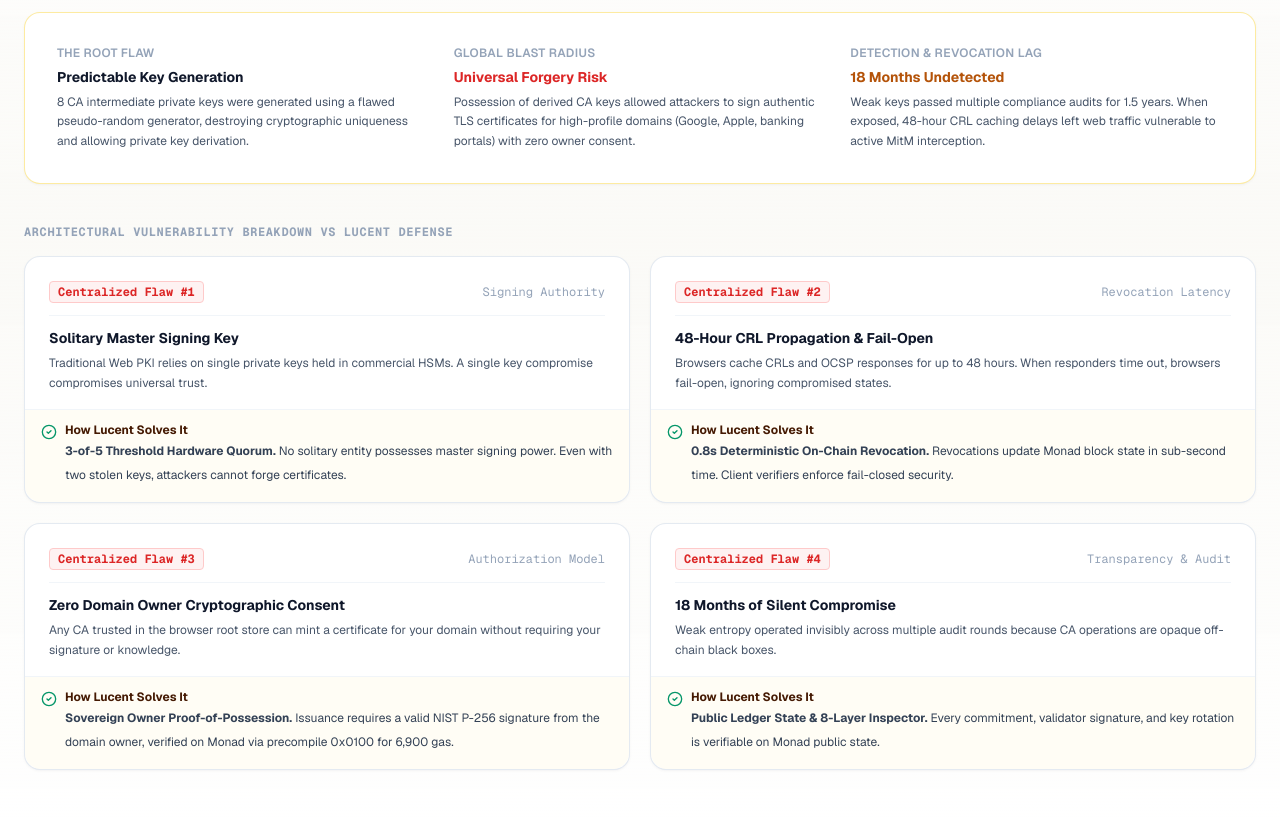
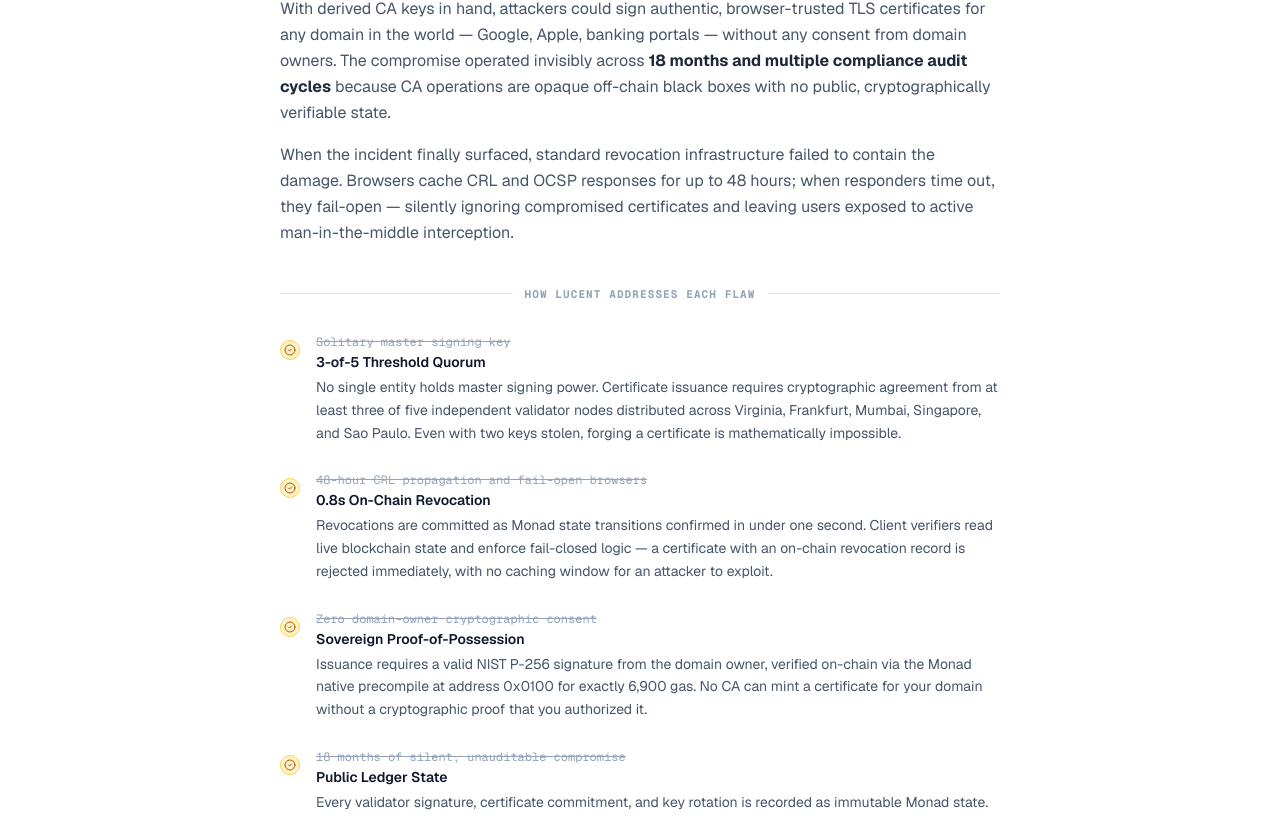
Before and after one commit to NVN404/Lucent, a React (Vite) app in the folder frontend/: page / in a window 1280 px wide. Shown: the part 1080-1898 px from the top of the page. Built offline with nearby package versions, Linux system fonts and the light colour scheme.

Commit message:
style(landing): rewrite incident section as clean prose layout

```diff
--- a/frontend/src/App.jsx
+++ b/frontend/src/App.jsx
@@ -635,7 +635,7 @@ export default function App() {
                         />
                         <div>
                           <div className="font-semibold text-slate-800 text-[11px]">{v.region}</div>
-                          <div className="text-[10px] text-slate-400">Port {v.port} · {v.latency}</div>
+                          <div className="text-[10px] text-slate-400">Port {v.port} | {v.latency}</div>
                         </div>
                       </div>
 
--- a/frontend/src/LandingPage.jsx
+++ b/frontend/src/LandingPage.jsx
@@ -204,7 +204,7 @@ export default function LandingPage({ onLaunchConsole }) {
                       </div>
                       <div>
                         <div className="text-xs font-semibold text-slate-900">EIP-7951 Precompile</div>
-                        <div className="text-[11px] font-mono text-slate-500">Address 0x0100 · 6,900 Gas</div>
+                        <div className="text-[11px] font-mono text-slate-500">Address 0x0100 | 6,900 Gas</div>
                       </div>
                     </div>
                     <span className="text-[11px] font-mono text-amber-800 bg-amber-50 border border-amber-200 px-2 py-0.5 rounded-md font-medium">
@@ -246,171 +246,75 @@ export default function LandingPage({ onLaunchConsole }) {
       </section>
 
       {/* 2. THE INCIDENT POST-MORTEM & HOW LUCENT SOLVES IT */}
-      <section id="incident" className="py-16 md:py-24 border-b border-slate-200/80 bg-gradient-to-b from-white via-amber-50/20 to-white scroll-mt-16">
-        <div className="max-w-7xl mx-auto px-4 sm:px-6">
-          {/* Section Header */}
-          <div className="max-w-3xl mb-12">
-            <div className="inline-flex items-center gap-2 px-3 py-1 rounded-full bg-red-50 border border-red-200 text-red-700 text-xs font-mono font-semibold mb-4">
-              <AlertTriangle className="w-3.5 h-3.5" />
-              <span>OCTOBER 2026 CASE STUDY</span>
-            </div>
-            <h2 className="text-3xl sm:text-4xl font-bold tracking-tight text-slate-950 mb-3">
-              The eMudhra Incident: Why Centralized CAs Failed
-            </h2>
-            <p className="text-slate-600 leading-relaxed text-base">
-              In October 2026, security researchers disclosed that 8 intermediate CA signing keys of eMudhra were generated with predictable, near-zero entropy. This catastrophic flaw granted outside actors the mathematical ability to derive private signing keys and forge authentic, browser-trusted certificates for any domain in the world.
-            </p>
+      <section id="incident" className="py-16 md:py-24 border-b border-slate-200/80 bg-white scroll-mt-16">
+        <div className="max-w-3xl mx-auto px-4 sm:px-6">
+
+          {/* Eyebrow */}
+          <div className="inline-flex items-center gap-2 px-3 py-1 rounded-full bg-red-50 border border-red-200 text-red-700 text-xs font-mono font-semibold mb-6">
+            <AlertTriangle className="w-3.5 h-3.5" />
+            <span>OCTOBER 2026 CASE STUDY</span>
           </div>
 
-          {/* Incident Timeline & Vulnerability Summary Card */}
-          <div className="mb-10 p-6 md:p-8 rounded-2xl bg-white border border-amber-200/80 shadow-card">
-            <div className="grid grid-cols-1 md:grid-cols-3 gap-6 text-xs">
-              <div className="space-y-1.5">
-                <div className="font-semibold text-slate-400 uppercase tracking-wide">The Root Flaw</div>
-                <div className="text-sm font-bold text-slate-900">Predictable Key Generation</div>
-                <p className="text-slate-600 leading-relaxed">
-                  8 CA intermediate private keys were generated using a flawed pseudo-random generator, destroying cryptographic uniqueness and allowing private key derivation.
-                </p>
-              </div>
+          {/* Headline */}
+          <h2 className="text-3xl sm:text-4xl font-bold tracking-tight text-slate-950 mb-5 leading-tight">
+            The eMudhra Incident: Why Centralized CAs Failed
+          </h2>
 
-              <div className="space-y-1.5">
-                <div className="font-semibold text-slate-400 uppercase tracking-wide">Global Blast Radius</div>
-                <div className="text-sm font-bold text-red-600">Universal Forgery Risk</div>
-                <p className="text-slate-600 leading-relaxed">
-                  Possession of derived CA keys allowed attackers to sign authentic TLS certificates for high-profile domains (Google, Apple, banking portals) with zero owner consent.
-                </p>
-              </div>
+          {/* Narrative paragraphs */}
+          <p className="text-slate-600 leading-relaxed text-base mb-4">
+            In October 2026, security researchers disclosed that eight intermediate CA signing keys of eMudhra were generated with predictable, near-zero entropy. The root cause was a flawed pseudo-random number generator used during HSM key ceremonies — an operational error that destroyed cryptographic uniqueness and left private keys mathematically derivable by outside actors.
+          </p>
+          <p className="text-slate-600 leading-relaxed text-base mb-4">
+            With derived CA keys in hand, attackers could sign authentic, browser-trusted TLS certificates for any domain in the world — Google, Apple, banking portals — without any consent from domain owners. The compromise operated invisibly across <strong className="text-slate-800">18 months and multiple compliance audit cycles</strong> because CA operations are opaque off-chain black boxes with no public, cryptographically verifiable state.
+          </p>
+          <p className="text-slate-600 leading-relaxed text-base mb-10">
+            When the incident finally surfaced, standard revocation infrastructure failed to contain the damage. Browsers cache CRL and OCSP responses for up to 48 hours; when responders time out, they fail-open — silently ignoring compromised certificates and leaving users exposed to active man-in-the-middle interception.
+          </p>
 
-              <div className="space-y-1.5">
-                <div className="font-semibold text-slate-400 uppercase tracking-wide">Detection & Revocation Lag</div>
-                <div className="text-sm font-bold text-amber-700">18 Months Undetected</div>
-                <p className="text-slate-600 leading-relaxed">
-                  Weak keys passed multiple compliance audits for 1.5 years. When exposed, 48-hour CRL caching delays left web traffic vulnerable to active MitM interception.
-                </p>
-              </div>
-            </div>
+          {/* Divider */}
+          <div className="flex items-center gap-3 mb-8">
+            <div className="h-px flex-1 bg-slate-200" />
+            <span className="text-[11px] font-mono font-bold uppercase tracking-widest text-slate-400">How Lucent addresses each flaw</span>
+            <div className="h-px flex-1 bg-slate-200" />
           </div>
 
-          {/* 4 Architectural Failure Points vs Lucent Solutions */}
-          <div className="space-y-4">
-            <div className="text-xs font-mono font-bold uppercase tracking-wider text-slate-400 mb-2">
-              Architectural Vulnerability Breakdown vs Lucent Defense
-            </div>
-
-            <div className="grid grid-cols-1 md:grid-cols-2 gap-5">
-              {/* Defense Point 1: Key Authority */}
-              <div className="p-6 rounded-2xl bg-white border border-slate-200/90 shadow-card flex flex-col justify-between">
+          {/* Prose list of fixes */}
+          <div className="space-y-7">
+            {[
+              {
+                flaw: 'Solitary master signing key',
+                fix: '3-of-5 Threshold Quorum',
+                body: 'No single entity holds master signing power. Certificate issuance requires cryptographic agreement from at least three of five independent validator nodes distributed across Virginia, Frankfurt, Mumbai, Singapore, and Sao Paulo. Even with two keys stolen, forging a certificate is mathematically impossible.',
+              },
+              {
+                flaw: '48-hour CRL propagation and fail-open browsers',
+                fix: '0.8s On-Chain Revocation',
+                body: 'Revocations are committed as Monad state transitions confirmed in under one second. Client verifiers read live blockchain state and enforce fail-closed logic — a certificate with an on-chain revocation record is rejected immediately, with no caching window for an attacker to exploit.',
+              },
+              {
+                flaw: 'Zero domain-owner cryptographic consent',
+                fix: 'Sovereign Proof-of-Possession',
+                body: 'Issuance requires a valid NIST P-256 signature from the domain owner, verified on-chain via the Monad native precompile at address 0x0100 for exactly 6,900 gas. No CA can mint a certificate for your domain without a cryptographic proof that you authorized it.',
+              },
+              {
+                flaw: '18 months of silent, unauditable compromise',
+                fix: 'Public Ledger State',
+                body: 'Every validator signature, certificate commitment, and key rotation is recorded as immutable Monad state. Any party — auditor, researcher, or end user — can independently verify the full trust chain without relying on a CA\'s self-reported compliance logs.',
+              },
+            ].map(({ flaw, fix, body }) => (
+              <div key={flaw} className="flex gap-4">
+                <div className="mt-1.5 w-5 h-5 rounded-full bg-amber-100 border border-amber-300 flex items-center justify-center shrink-0">
+                  <CheckCircle2 className="w-3 h-3 text-amber-700" />
+                </div>
                 <div>
-                  <div className="flex items-center justify-between pb-3 border-b border-slate-100 mb-3">
-                    <span className="text-xs font-mono font-bold text-red-600 bg-red-50 border border-red-200 px-2 py-0.5 rounded">
-                      Centralized Flaw #1
-                    </span>
-                    <span className="text-xs text-slate-400 font-mono">Signing Authority</span>
-                  </div>
-                  <h4 className="font-bold text-slate-900 text-sm mb-1.5">Solitary Master Signing Key</h4>
-                  <p className="text-xs text-slate-600 mb-4 leading-relaxed">
-                    Traditional Web PKI relies on single private keys held in commercial HSMs. A single key compromise compromises universal trust.
-                  </p>
-                </div>
-
-                <div className="pt-3 border-t border-slate-100 bg-amber-50/50 -mx-6 -mb-6 p-4 rounded-b-2xl border-amber-100">
-                  <div className="flex items-start gap-2">
-                    <CheckCircle2 className="w-4 h-4 text-emerald-600 shrink-0 mt-0.5" />
-                    <div>
-                      <span className="font-bold text-xs text-amber-950 block">How Lucent Solves It</span>
-                      <span className="text-xs text-slate-700 leading-relaxed">
-                        <strong>3-of-5 Threshold Hardware Quorum.</strong> No solitary entity possesses master signing power. Even with two stolen keys, attackers cannot forge certificates.
-                      </span>
-                    </div>
-                  </div>
+                  <p className="text-xs text-slate-400 font-mono mb-0.5 line-through">{flaw}</p>
+                  <p className="text-sm font-semibold text-slate-900 mb-1">{fix}</p>
+                  <p className="text-sm text-slate-600 leading-relaxed">{body}</p>
                 </div>
               </div>
+            ))}
+          </div>
 
-              {/* Defense Point 2: Revocation Latency */}
-              <div className="p-6 rounded-2xl bg-white border border-slate-200/90 shadow-card flex flex-col justify-between">
-                <div>
-                  <div className="flex items-center justify-between pb-3 border-b border-slate-100 mb-3">
-                    <span className="text-xs font-mono font-bold text-red-600 bg-red-50 border border-red-200 px-2 py-0.5 rounded">
-                      Centralized Flaw #2
-                    </span>
-                    <span className="text-xs text-slate-400 font-mono">Revocation Latency</span>
-                  </div>
-                  <h4 className="font-bold text-slate-900 text-sm mb-1.5">48-Hour CRL Propagation & Fail-Open</h4>
-                  <p className="text-xs text-slate-600 mb-4 leading-relaxed">
-                    Browsers cache CRLs and OCSP responses for up to 48 hours. When responders time out, browsers fail-open, ignoring compromised states.
-                  </p>
-                </div>
-
-                <div className="pt-3 border-t border-slate-100 bg-amber-50/50 -mx-6 -mb-6 p-4 rounded-b-2xl border-amber-100">
-                  <div className="flex items-start gap-2">
-                    <CheckCircle2 className="w-4 h-4 text-emerald-600 shrink-0 mt-0.5" />
-                    <div>
-                      <span className="font-bold text-xs text-amber-950 block">How Lucent Solves It</span>
-                      <span className="text-xs text-slate-700 leading-relaxed">
-                        <strong>0.8s Deterministic On-Chain Revocation.</strong> Revocations update Monad block state in sub-second time. Client verifiers enforce fail-closed security.
-                      </span>
-                    </div>
-                  </div>
-                </div>
-              </div>
-
-              {/* Defense Point 3: Domain Owner Voice */}
-              <div className="p-6 rounded-2xl bg-white border border-slate-200/90 shadow-card flex flex-col justify-between">
-                <div>
-                  <div className="flex items-center justify-between pb-3 border-b border-slate-100 mb-3">
-                    <span className="text-xs font-mono font-bold text-red-600 bg-red-50 border border-red-200 px-2 py-0.5 rounded">
-                      Centralized Flaw #3
-                    </span>
-                    <span className="text-xs text-slate-400 font-mono">Authorization Model</span>
-                  </div>
-                  <h4 className="font-bold text-slate-900 text-sm mb-1.5">Zero Domain Owner Cryptographic Consent</h4>
-                  <p className="text-xs text-slate-600 mb-4 leading-relaxed">
-                    Any CA trusted in the browser root store can mint a certificate for your domain without requiring your signature or knowledge.
-                  </p>
-                </div>
-
-                <div className="pt-3 border-t border-slate-100 bg-amber-50/50 -mx-6 -mb-6 p-4 rounded-b-2xl border-amber-100">
-                  <div className="flex items-start gap-2">
-                    <CheckCircle2 className="w-4 h-4 text-emerald-600 shrink-0 mt-0.5" />
-                    <div>
-                      <span className="font-bold text-xs text-amber-950 block">How Lucent Solves It</span>
-                      <span className="text-xs text-slate-700 leading-relaxed">
-                        <strong>Sovereign Owner Proof-of-Possession.</strong> Issuance requires a valid NIST P-256 signature from the domain owner, verified on Monad via precompile 0x0100 for 6,900 gas.
-                      </span>
-                    </div>
-                  </div>
-                </div>
-              </div>
-
-              {/* Defense Point 4: Auditability & Transparency */}
-              <div className="p-6 rounded-2xl bg-white border border-slate-200/90 shadow-card flex flex-col justify-between">
-                <div>
-                  <div className="flex items-center justify-between pb-3 border-b border-slate-100 mb-3">
-                    <span className="text-xs font-mono font-bold text-red-600 bg-red-50 border border-red-200 px-2 py-0.5 rounded">
-                      Centralized Flaw #4
-                    </span>
-                    <span className="text-xs text-slate-400 font-mono">Transparency & Audit</span>
-                  </div>
-                  <h4 className="font-bold text-slate-900 text-sm mb-1.5">18 Months of Silent Compromise</h4>
-                  <p className="text-xs text-slate-600 mb-4 leading-relaxed">
-                    Weak entropy operated invisibly across multiple audit rounds because CA operations are opaque off-chain black boxes.
-                  </p>
-                </div>
-
-                <div className="pt-3 border-t border-slate-100 bg-amber-50/50 -mx-6 -mb-6 p-4 rounded-b-2xl border-amber-100">
-                  <div className="flex items-start gap-2">
-                    <CheckCircle2 className="w-4 h-4 text-emerald-600 shrink-0 mt-0.5" />
-                    <div>
-                      <span className="font-bold text-xs text-amber-950 block">How Lucent Solves It</span>
-                      <span className="text-xs text-slate-700 leading-relaxed">
-                        <strong>Public Ledger State & 8-Layer Inspector.</strong> Every commitment, validator signature, and key rotation is verifiable on Monad public state.
-                      </span>
-                    </div>
-                  </div>
-                </div>
-              </div>
-            </div>
-          </div>
         </div>
       </section>
 
@@ -844,7 +748,7 @@ export default function LandingPage({ onLaunchConsole }) {
         <div className="max-w-7xl mx-auto px-4 sm:px-6 flex flex-col md:flex-row items-center justify-between gap-6 text-xs text-slate-500">
           <div className="flex items-center gap-2.5">
             <span className="font-bold text-slate-900 text-sm">Lucent</span>
-            <span>·</span>
+            <span>-</span>
             <span>dPKI on Monad Testnet Chain ID 10143</span>
           </div>
 
```
Also changed, not shown: 1 other file (tests, documents, lock files or other folders).
